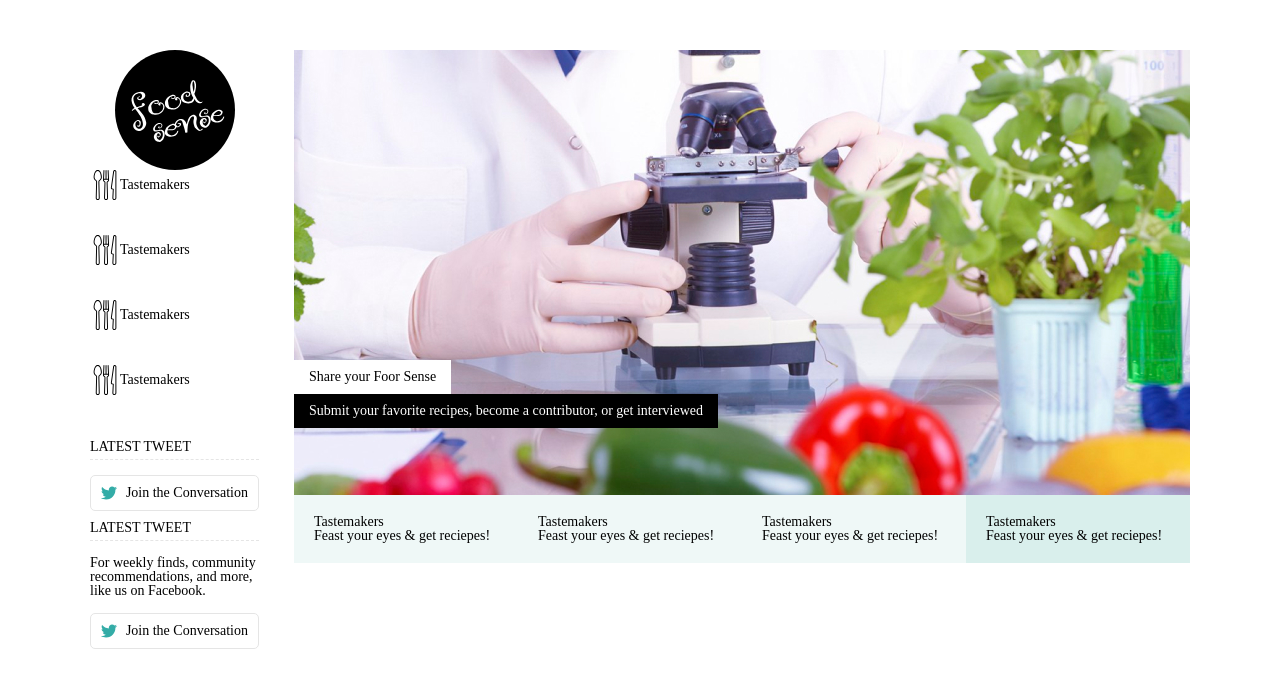
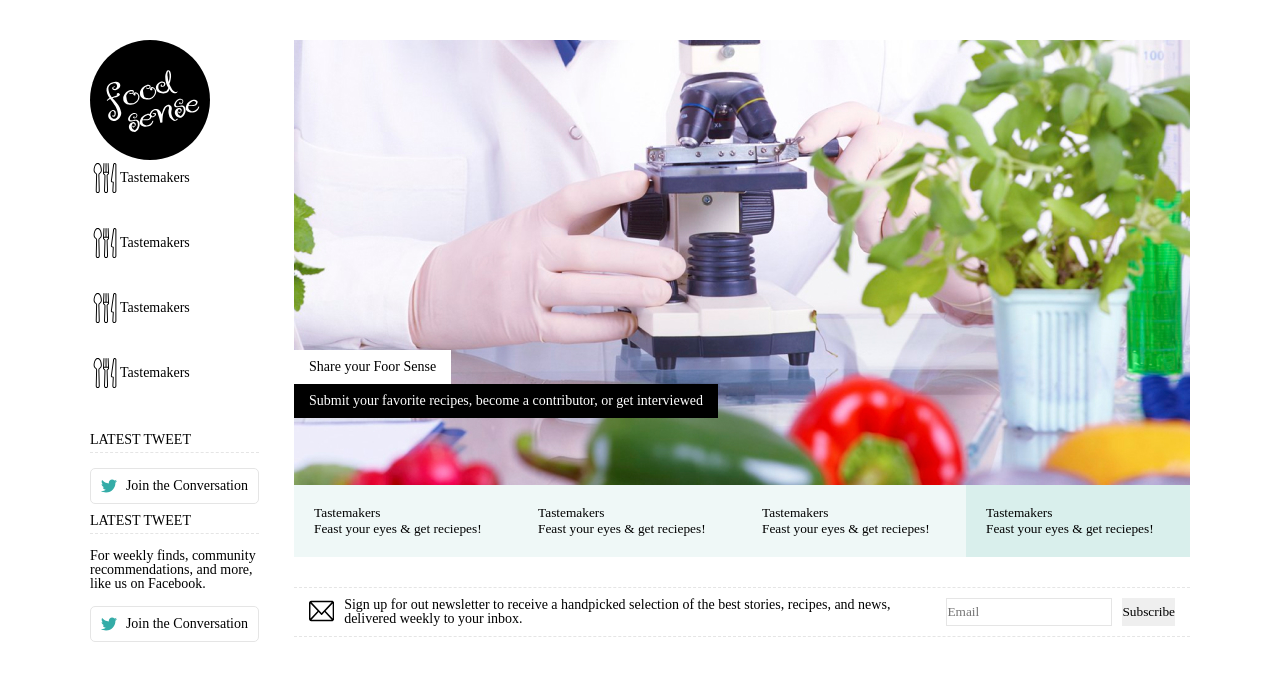
Before and after one commit to cv9t/Nazin-tasks, a plain HTML site: page index.html in a window 1280 px wide. Drawn offline with Linux system fonts and the light colour scheme.

Commit message:
added banner and subscribe box for main block

```diff
--- a/assets/css/style.css
+++ b/assets/css/style.css
@@ -4,7 +4,7 @@
 .container {
   max-width: 1100px;
   margin: 0 auto;
-  margin-top: 50px;
+  margin-top: 40px;
 }
 
 .flex-item {
@@ -24,9 +24,7 @@
 .aside__inner {
   flex-direction: column;
 }
-.aside__icon-logo {
-  justify-content: center;
-}
+
 .aside__logo {
   width: 120px;
   height: 120px;
@@ -112,3 +110,27 @@
 .main__tabs-item_active {
   background: #D9EFEC;
 }
+
+.main_mail-logo {
+  width: 32px;
+  height: 26px;
+}
+
+.main__subcribe-box {
+  margin: 30px 0;
+  justify-content: space-between;
+  border-bottom: 1px dashed #E5E5E5;;
+  border-top: 1px dashed #E5E5E5;
+}
+.main__subscribe-item {
+  margin: 10px 15px;
+}
+
+.main__subscribe-item input {
+  border: 1px solid #E5E5E5;
+}
+
+.main_mail-logo,
+.main__subscribe-item input {
+  margin-right: 10px;
+}
--- a/index.html
+++ b/index.html
@@ -12,7 +12,7 @@
             <div class="main-aside-wrapper flex-item">
                 <section class="aside">
                     <div class="aside__inner flex-item">
-                        <a class="aside__icon-logo flex-item" href="#">
+                        <a class="aside__icon-logo" href="#">
                             <svg class="aside__logo">
                                 <use xlink:href="assets/images/aside/foodSense.svg#foodSense"></use>
                             </svg>
@@ -79,21 +79,33 @@
                             </div>
                         </div>
                         <div class="main__tabs-menu flex-item">
-                            <div class="main__tabs-item flex-item">
+                            <button class="main__tabs-item flex-item">
                                 <div class="main__tabs-item-caption">Tastemakers</div>
                                 <div class="main__tabs-item-description">Feast your eyes & get reciepes!</div>
-                            </div>
-                            <div class="main__tabs-item flex-item">
+                            </button>
+                            <button class="main__tabs-item flex-item">
                                 <div class="main__tabs-item-caption">Tastemakers</div>
                                 <div class="main__tabs-item-description">Feast your eyes & get reciepes!</div>
-                            </div>
-                            <div class="main__tabs-item flex-item">
+                            </button>
+                            <button class="main__tabs-item flex-item">
                                 <div class="main__tabs-item-caption">Tastemakers</div>
                                 <div class="main__tabs-item-description">Feast your eyes & get reciepes!</div>
-                            </div>
-                            <div class="main__tabs-item main__tabs-item_active flex-item">
+                            </button>
+                            <button class="main__tabs-item main__tabs-item_active flex-item">
                                 <div class="main__tabs-item-caption">Tastemakers</div>
                                 <div class="main__tabs-item-description">Feast your eyes & get reciepes!</div>
+                            </button>
+                        </div>
+                        <div class="main__subcribe-box flex-item">
+                            <div class="main__subscribe-item flex-item">
+                                <svg class="main_mail-logo">
+                                    <use xlink:href="assets/images/main/svg/mail.svg#mail"></use>
+                                </svg>
+                                <span>Sign up for out newsletter to receive a handpicked selection of the best stories, recipes, and news, delivered weekly to your inbox.</span>
+                            </div>
+                            <div class="main__subscribe-item flex-item">
+                                <input autocomplete="off" id = "email" name = "email" type="email" placeholder="Email" required>
+                                <button type="submit">Subscribe</button>
                             </div>
                         </div>
                     </div>
```
Also changed, not shown: assets/images/main/svg/mail.svg (added).
